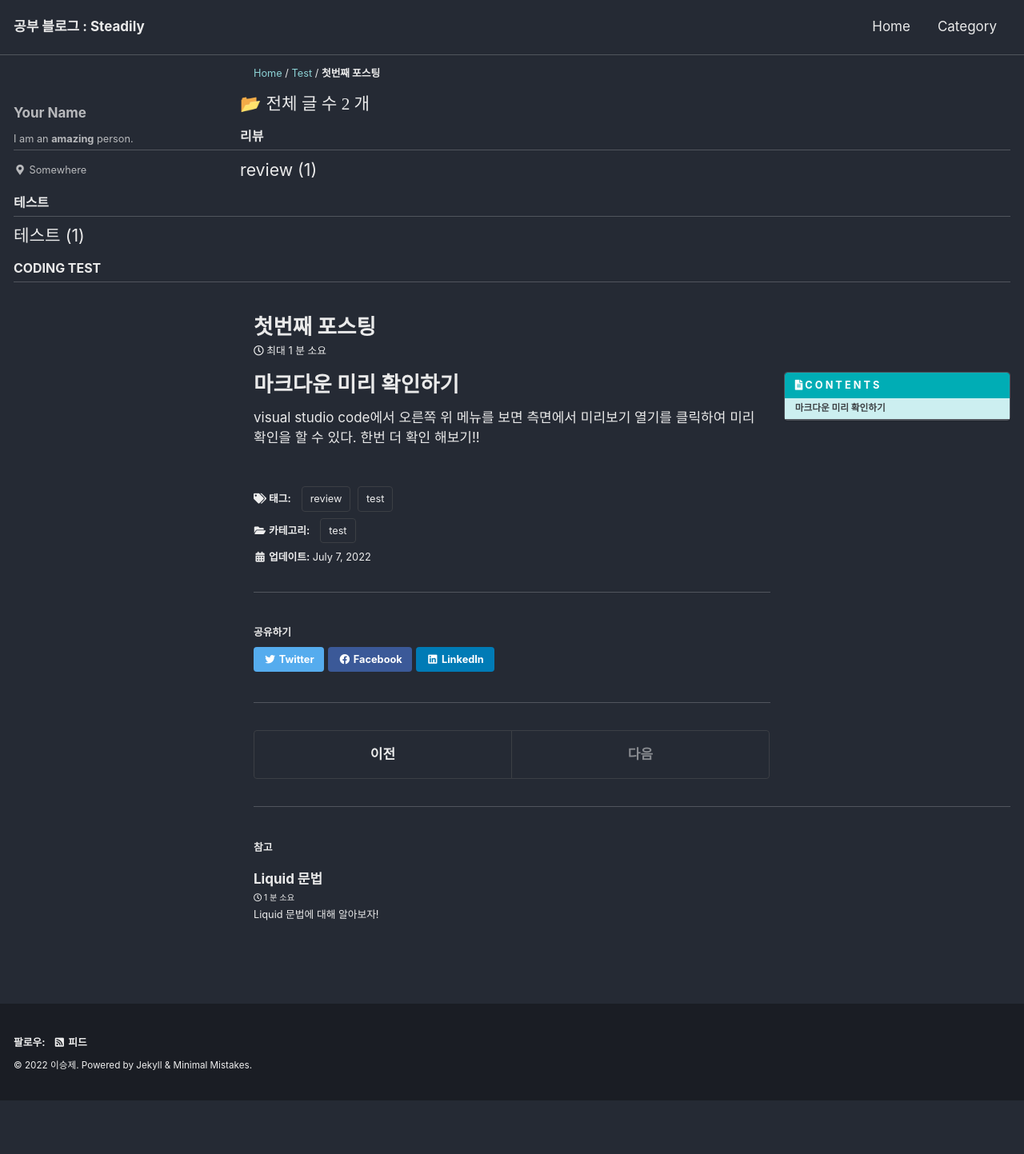
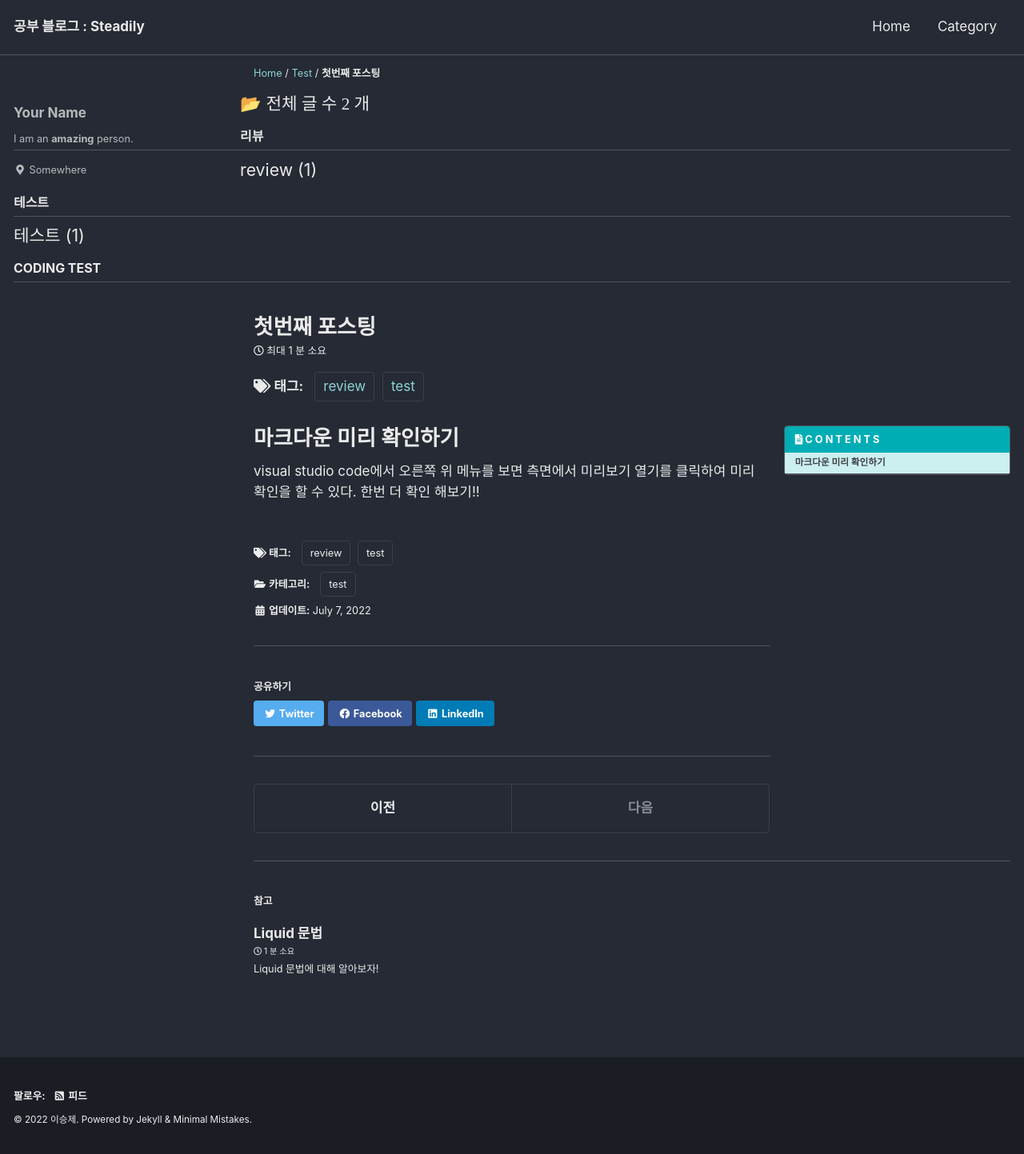
Before and after one commit to komos0509/komos0509.github.io, a Jekyll site: the page built from _posts/2022-07-06-my-first-post.md, in a window 1280 px wide. Shown: the whole page at 80% size. Built offline with Jekyll 4.4.1, drawn with Linux system fonts in a browser that asks for light colours; cached includes are drawn as plain includes; before the commit the page ends 1376 px from its top, so only the background shows below that.

Commit message:
카테고리

```diff
--- a/_layouts/single.html
+++ b/_layouts/single.html
@@ -34,6 +34,14 @@ layout: default
             <a href="{{ page.url | absolute_url }}" class="u-url" itemprop="url">{{ page.title | markdownify | remove: "<p>" | remove: "</p>" }}</a>
           </h1>{% endif %}
           {% include page__meta.html %}
+          {% if site.tag_archive.type and page.tags[0] %}
+            {% include tag-list.html %}
+          {% elsif site.category_archive.type and page.categories[0] %}
+            {% include category-list.html %}
+          {% elsif site.tag_archive.type and page.tags[0] %}
+            {% include tag-list.html %}
+          {% endif %}
+
         </header>
       {% endunless %}
 
```
Also changed, not shown: _pages/cartegory-archive.md (added, +7 -0 lines), _pages/tags-archive.md (added, +7 -0 lines).
